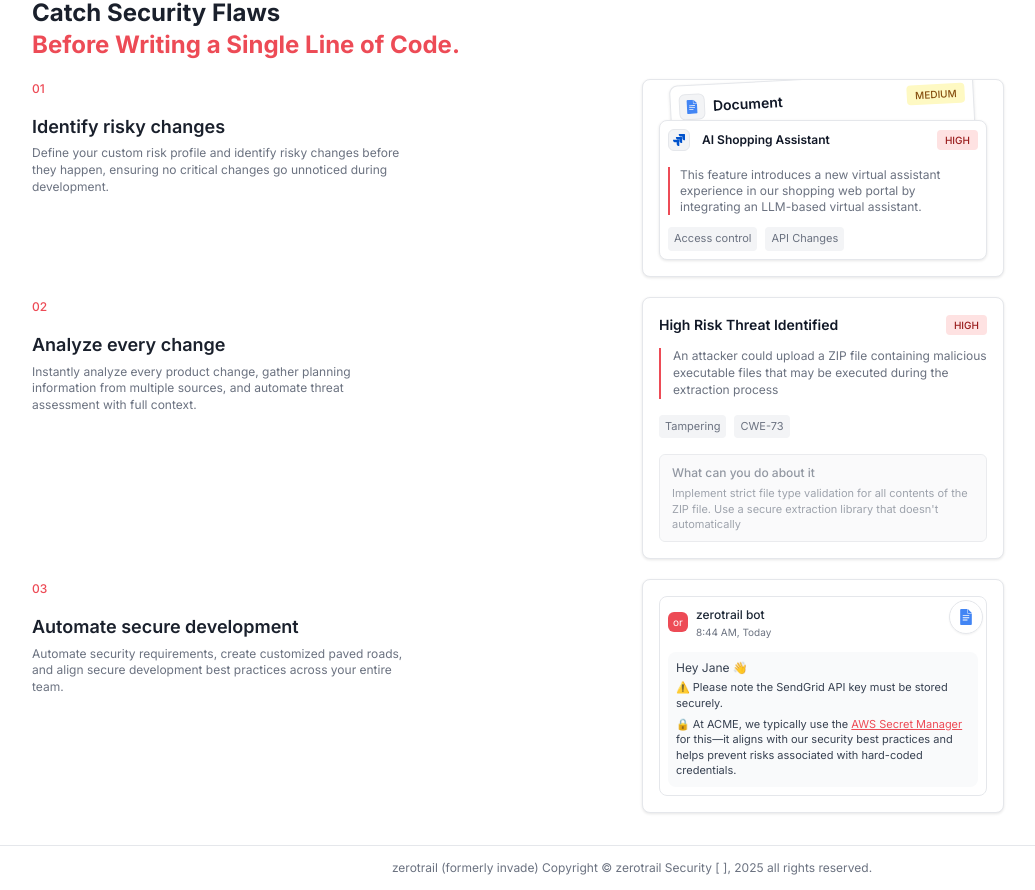
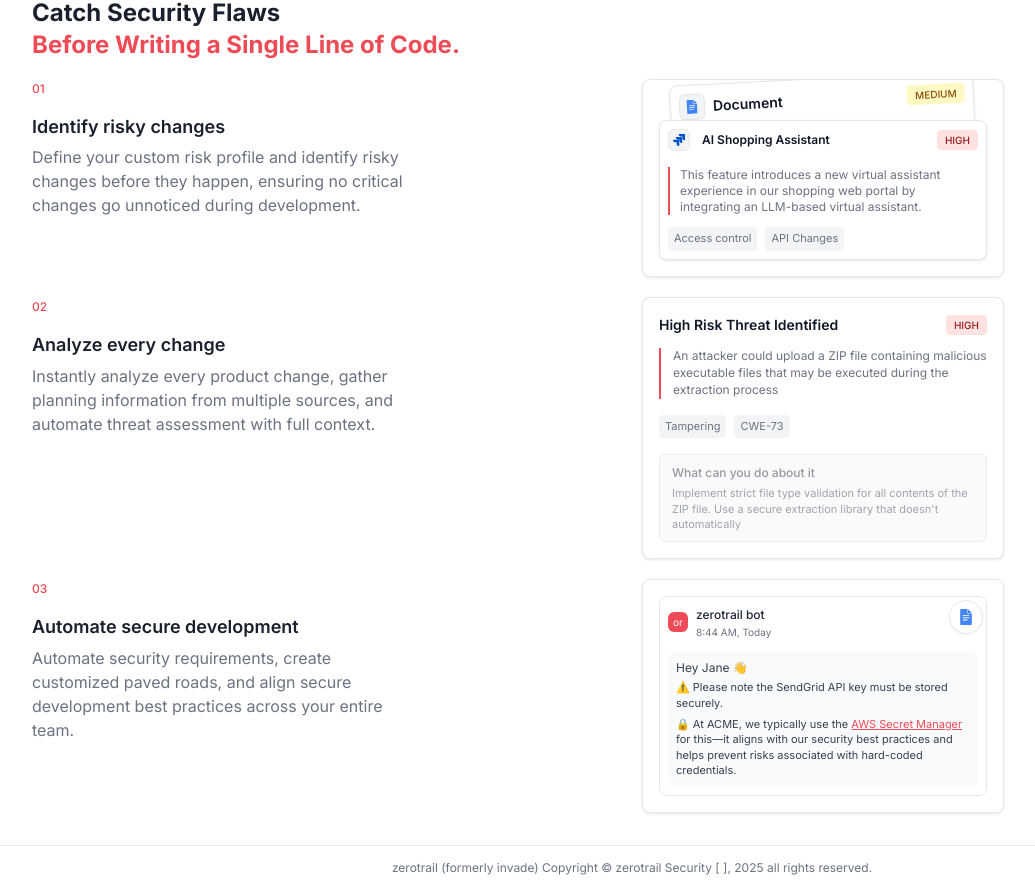
Before and after one commit to oliursahin/invade-parking, a Next.js app: page /deck in a window 1280 px wide. Shown: the part 1153-2043 px from the top of the page, without its empty margins (8-1043 px from the left). Built offline with nearby package versions, Linux system fonts and the light colour scheme.

Commit message:
refac: font sizes

```diff
--- a/src/app/deck/page.tsx
+++ b/src/app/deck/page.tsx
@@ -634,12 +634,13 @@ export default function DeckPage() {
                    'Automate secure development'}
                 </h3>
                 <p style={{
-                  fontSize: '0.75rem',
-                  lineHeight: '1.4',
+                  fontSize: '1rem',
+                  lineHeight: '1.5',
                   color: '#6b7280',
                   fontFamily: 'Inter, sans-serif',
                   maxWidth: '380px',
-                  margin: 0
+                  margin: 0,
+                  fontWeight: '400'
                 }}>
                   {featureNum === 1 ? 'Define your custom risk profile and identify risky changes before they happen, ensuring no critical changes go unnoticed during development.' :
                    featureNum === 2 ? 'Instantly analyze every product change, gather planning information from multiple sources, and automate threat assessment with full context.' :
```
